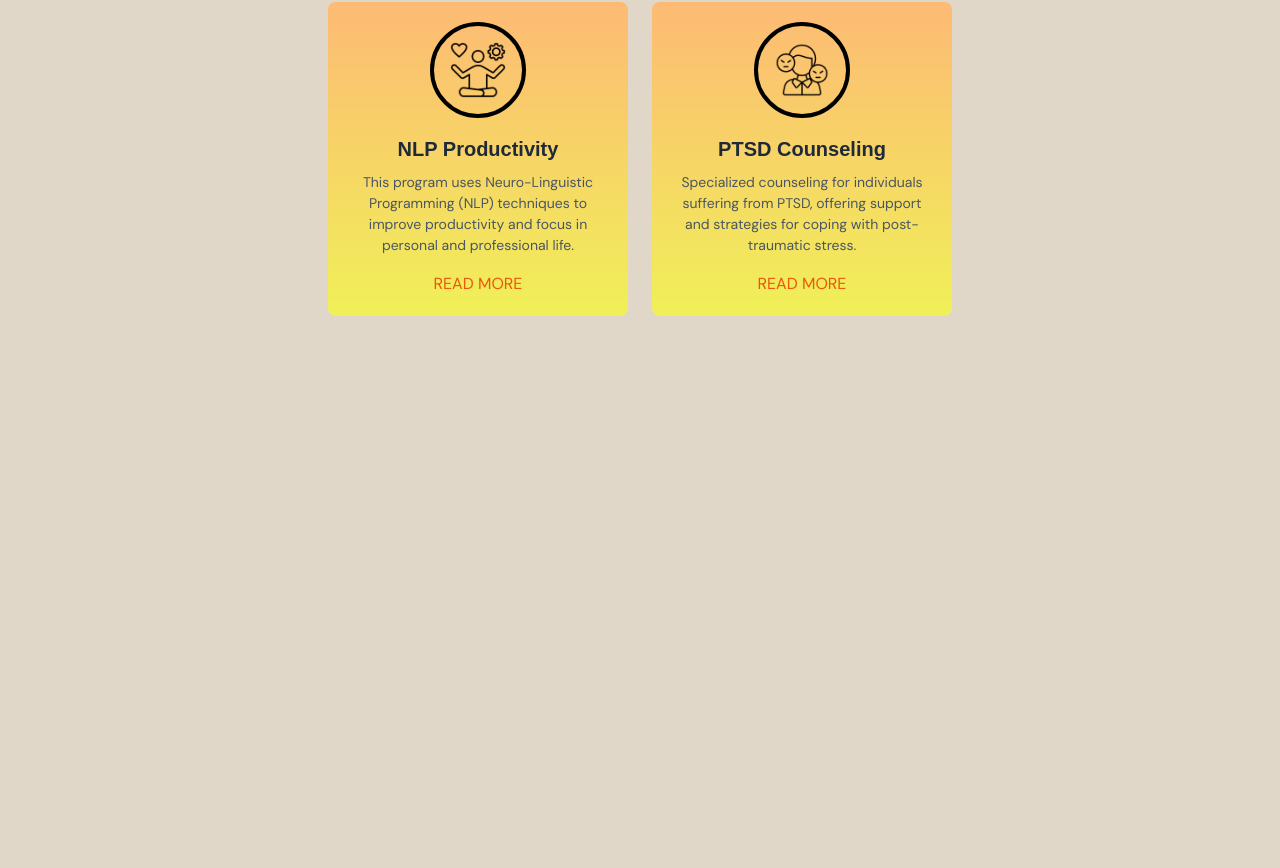
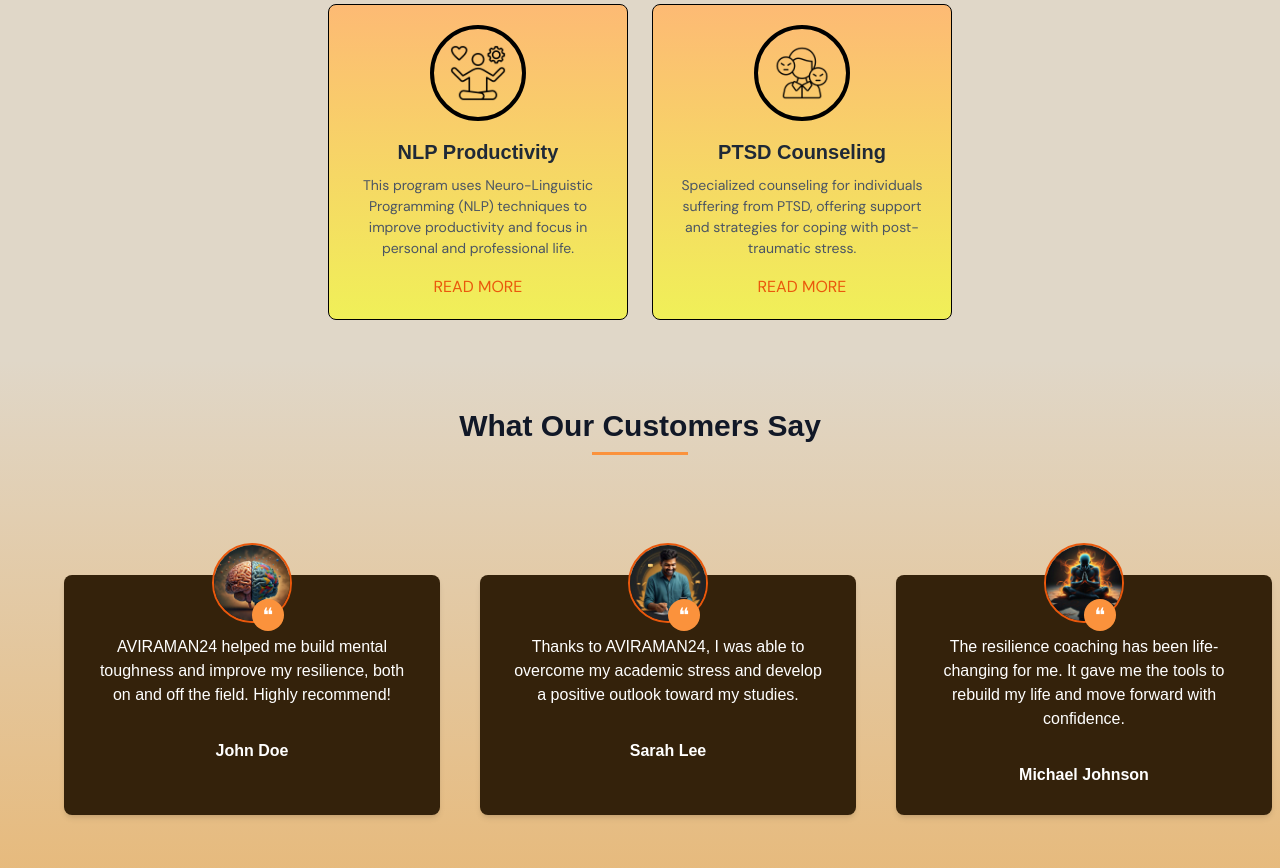
Before and after one commit to thisissuman/aviramana-24, a Next.js app: page / in a window 1280 px wide. Shown: the part 1370-2238 px from the top of the page. Before the commit the page ends 1726 px from the top, so only its background shows below. Built offline with nearby package versions, Linux system fonts and the light colour scheme.

Commit message:
added testimnial section

```diff
--- a/src/app/constant/index.ts
+++ b/src/app/constant/index.ts
@@ -4,6 +4,9 @@ import mentalhealth from "@/app/assets/mentalhealth.png";
 import productivity from "@/app/assets/productivity.png";
 import stress from "@/app/assets/stress.png";
 import ptsd from "@/app/assets/ptsd.png";
+import resi from "@/app/assets/resi.jpeg";
+import book from "@/app/assets/book.jpeg";
+import sign from "@/app/assets/signup.jpeg";
 
 const content = {
   imageOne: {
@@ -62,4 +65,28 @@ const programmes = [
   },
 ];
 
-export { content, programmes };
+const testimonials = [
+  {
+    name: "John Doe",
+    image: resi,
+    profession: "Professional Athlete",
+    description:
+      "AVIRAMAN24 helped me build mental toughness and improve my resilience, both on and off the field. Highly recommend!",
+  },
+  {
+    name: "Sarah Lee",
+    image: book,
+    profession: "Student",
+    description:
+      "Thanks to AVIRAMAN24, I was able to overcome my academic stress and develop a positive outlook toward my studies.",
+  },
+  {
+    name: "Michael Johnson",
+    image: sign,
+    profession: "PTSD Survivor",
+    description:
+      "The resilience coaching has been life-changing for me. It gave me the tools to rebuild my life and move forward with confidence.",
+  },
+];
+
+export { content, programmes, testimonials };
--- a/src/app/page.tsx
+++ b/src/app/page.tsx
@@ -2,12 +2,14 @@ import Image from "next/image";
 import Header from "./sections/Header";
 import Hero from "./sections/Hero";
 import Services from "./sections/Services";
+import TestimonialSection from "./sections/TestimonialSection";
 export default function Home() {
   return (
     <>
       <Header />
       <Hero />
       <Services/>
+      <TestimonialSection/>
     </>
   );
 }
--- a/src/app/sections/Services.tsx
+++ b/src/app/sections/Services.tsx
@@ -2,12 +2,11 @@
 import Tilt from "react-parallax-tilt";
 import { motion } from "framer-motion";
 import { programmes } from "../constant";
-import { fadeIn, textVariant } from "@/app/utils/motion";
 import Image from "next/image";
 
 const ServiceCard = ({ index, title, description, image }) => {
   return (
-    <Tilt className="bg-gradient-to-b from-orange-300 to-[#f0f058]  p-5 rounded-lg sm:w-[300px] w-full text-center hover:shadow-lg transition-shadow duration-300 ease-in-out">
+    <Tilt className="bg-gradient-to-b from-orange-300 to-[#f0f058]  p-5 rounded-lg sm:w-[300px] w-80 text-center hover:shadow-lg transition-shadow duration-300 ease-in-out border border-black">
       {/* Icon with circle border */}
       <div className="flex justify-center items-center mb-4">
         <motion.div
--- /dev/null
+++ b/src/app/sections/TestimonialSection.tsx
@@ -0,0 +1,70 @@
+"use client";
+import React from "react";
+import { motion } from "framer-motion";
+import Image from "next/image";
+import { testimonials } from "../constant";
+
+
+// Single Testimonial Card Component
+const TestimonialCard = ({ testimonial }) => {
+  return (
+    <div className="relative p-7 md:m-2 bg-[#34220b] text-white rounded-lg shadow-md w-4/5 ">
+      <motion.div
+        className="absolute -top-8 left-1/2 transform -translate-x-1/2"
+        /* whileHover={{ scale: 1.1 }} */
+      >
+        <Image
+          src={testimonial.image}
+          alt={testimonial.name}
+          className="w-20 h-20 rounded-full border-2 border-orange-600"
+          width={64}
+          height={64}
+        />
+        <div className="absolute -bottom-2 right-2 bg-orange-400 text-white rounded-full w-8 h-8 flex items-center justify-center">
+          <span className="text-xl">❝</span>
+        </div>
+      </motion.div>
+      <p className="mt-8 text-center philosopher-regular ">{testimonial.description}</p>
+      <p className="mt-8 text-center font-bold philosopher-bold">{testimonial.name}</p>
+    </div>
+  );
+};
+
+// Main Testimonial Section Component
+const TestimonialSection = () => {
+  return (
+    <div className="w-full  bg-gradient-to-t from-[#e7b877] py-12 items-center ">
+      <h2 className="text-center  mb-2 text-3xl font-bold text-gray-900 philosopher-bold">
+        What Our Customers Say
+      </h2>
+      {/* Orange Line */}
+      <div className="flex justify-center mb-8">
+        <div className="w-24 h-[3px] bg-orange-400"></div>
+      </div>
+      <div className="relative overflow-hidden  md:pt-10">
+        {/* Testimonial Slider */}
+       {/*  <motion.div
+          className="flex gap-6"
+          initial={{ x: 0 }}
+          animate={{ x: ["0%", "-100%", "-200%", "0%"] }}
+          transition={{
+            duration: 15,
+            ease: "linear",
+            repeat: Infinity,
+          }}
+        ></motion.div> */}
+        <div className="flex flex-wrap md:flex-nowrap gap-6 py-10 pl-14">
+          {testimonials.map((testimonial, index) => (
+            <TestimonialCard testimonial={testimonial} />
+          ))}
+        </div>
+
+        {/* Fade effect on the sides */}
+       {/*  <div className="absolute top-0 left-0 w-16 h-full bg-gradient-to-r from-[#091b2e]"></div>
+        <div className="absolute top-0 right-0 w-16 h-full bg-gradient-to-l from-[#091b2e]"></div> */}
+      </div>
+    </div>
+  );
+};
+
+export default TestimonialSection;
--- a/src/app/utils/motion.ts
+++ /dev/null
@@ -1,88 +0,0 @@
-export const textVariant = (delay) => {
-    return {
-      hidden: {
-        y: -50,
-        opacity: 0,
-      },
-      show: {
-        y: 0,
-        opacity: 1,
-        transition: {
-          type: "spring",
-          duration: 1.25,
-          delay: delay,
-        },
-      },
-    };
-  };
-
-  export const fadeIn = (direction, type, delay, duration) => {
-    return {
-      hidden: {
-        x: direction === "left" ? 100 : direction === "right" ? -100 : 0,
-        y: direction === "up" ? 100 : direction === "down" ? -100 : 0,
-        opacity: 0,
-      },
-      show: {
-        x: 0,
-        y: 0,
-        opacity: 1,
-        transition: {
-          type: type,
-          delay: delay,
-          duration: duration,
-          ease: "easeOut",
-        },
-      },
-    };
-  };
-
-  export const zoomIn = (delay, duration) => {
-    return {
-      hidden: {
-        scale: 0,
-        opacity: 0,
-      },
-      show: {
-        scale: 1,
-        opacity: 1,
-        transition: {
-          type: "tween",
-          delay: delay,
-          duration: duration,
-          ease: "easeOut",
-        },
-      },
-    };
-  };
-
-  export const slideIn = (direction, type, delay, duration) => {
-    return {
-      hidden: {
-        x: direction === "left" ? "-100%" : direction === "right" ? "100%" : 0,
-        y: direction === "up" ? "100%" : direction === "down" ? "100%" : 0,
-      },
-      show: {
-        x: 0,
-        y: 0,
-        transition: {
-          type: type,
-          delay: delay,
-          duration: duration,
-          ease: "easeOut",
-        },
-      },
-    };
-  };
-
-  export const staggerContainer = (staggerChildren, delayChildren) => {
-    return {
-      hidden: {},
-      show: {
-        transition: {
-          staggerChildren: staggerChildren,
-          delayChildren: delayChildren || 0,
-        },
-      },
-    };
-  };
```
